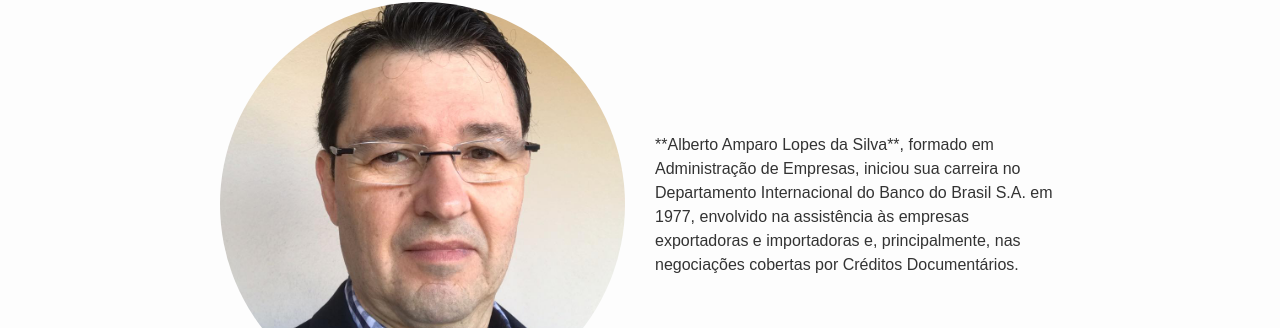
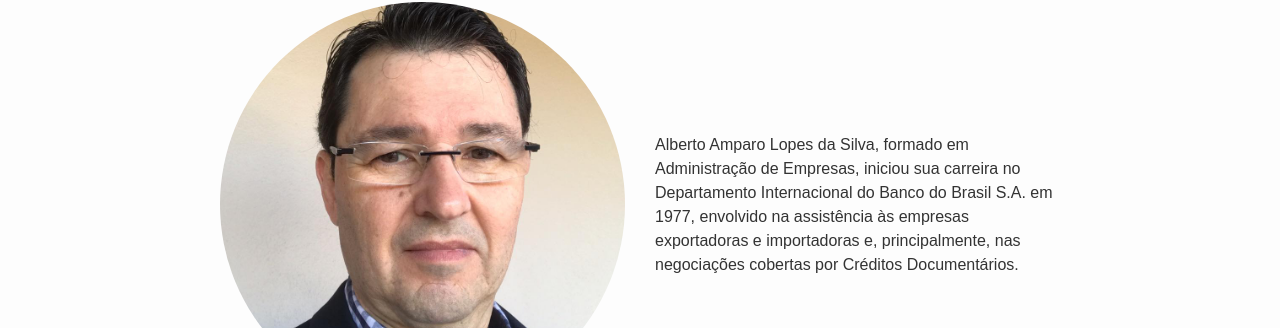
Before and after one commit to aalslogistica/aalslogistica.github.io, a Jekyll site: the page built from sobre.markdown, in a window 1280 px wide. Shown: the part 745-1073 px from the top of the page. Built offline with Jekyll 4.4.1, drawn with Linux system fonts in a browser that asks for light colours; some web fonts are replaced.

```diff
--- a/sobre.markdown
+++ b/sobre.markdown
@@ -19,7 +19,7 @@ is_about: true
   </div>
   <div data-cell="1of2">
 <p>
-**Alberto Amparo Lopes da Silva**, formado em Administração de Empresas, iniciou sua carreira no Departamento Internacional do Banco do Brasil S.A. em 1977, envolvido na assistência às empresas exportadoras e importadoras e, principalmente, nas negociações cobertas por Créditos Documentários.
+Alberto Amparo Lopes da Silva, formado em Administração de Empresas, iniciou sua carreira no Departamento Internacional do Banco do Brasil S.A. em 1977, envolvido na assistência às empresas exportadoras e importadoras e, principalmente, nas negociações cobertas por Créditos Documentários.
 </p>
   </div>
 </div>
```
